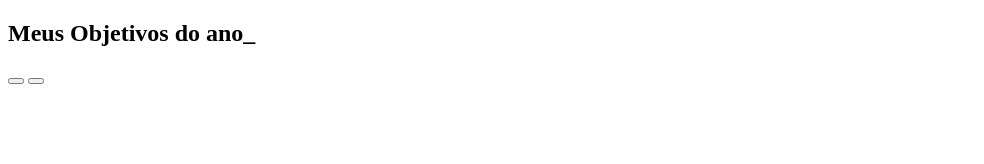
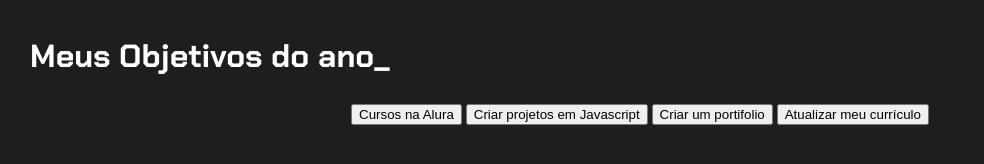
Before and after one commit to anitaramos/Projeto-de-Vida-alura, a plain HTML site: page anita alura projeto de vida/index.html in a window 1280 px wide. Shown: the whole page, without its empty margins (0-984 px from the left). Drawn offline with Linux system fonts and the light colour scheme.

Commit message:
Add files via upload

```diff
--- a/anita alura projeto de vida/index.html
+++ b/anita alura projeto de vida/index.html
@@ -4,13 +4,17 @@
     <meta charset="UTF-8">
     <meta name="viewport" content="width=device-width, initial-scale=1.0">
     <title>Meus objetivos do ano</title>
+    <link rel="stylesheet" href="style.css">
 </head>
 <body>
     <section class="conteudo-principal">
         <h2 class="titulo-principal">Meus Objetivos do ano_</h2>
-        <div class="botoes"></div>
-        <button class="botao"></button>
-        <button class="botao"></button>
+        <div class="botoes">
+            <button class="botao">Cursos na Alura</button>
+            <button class="botao">Criar projetos em Javascript</button>
+            <button class="botao">Criar um portifolio</button>
+            <button class="botao">Atualizar meu currículo</button>
+        </div>
     </section>
 </body>
 </html>
--- a/anita alura projeto de vida/style.css
+++ b/anita alura projeto de vida/style.css
@@ -1,3 +1,5 @@
+@import url('https://fonts.googleapis.com/css2?family=Chakra+Petch:wght@400;700&display=swap');
+
 :root{
     --cor-de-fundo: #1E1E1E;
     --verde: #6FFF57;
@@ -6,3 +8,31 @@
     --botao-inativo: rgba(58, 55, 94, 0.5);
     --texto-de-fundo: rgba(58, 55, 94, 0.3);
 }
+
+body{
+    background-color: var(--cor-de-fundo);
+    color: var(--branco);
+    font-family: 'Chakra Petch', sans-serif;
+}
+
+
+.conteudo-principal{
+    display: flex;
+    flex-direction: column;
+    justify-content: center;
+    align-items: center;
+    max-width: 1220px;
+    width: 100%;
+    margin: 0 auto;
+}
+
+.titulo-principal{
+    text-align: left;
+    width: 100%;
+    font-size: 32px;
+}
+
+.titulo-principal span{
+    color: var(--verde);
+
+}
```
